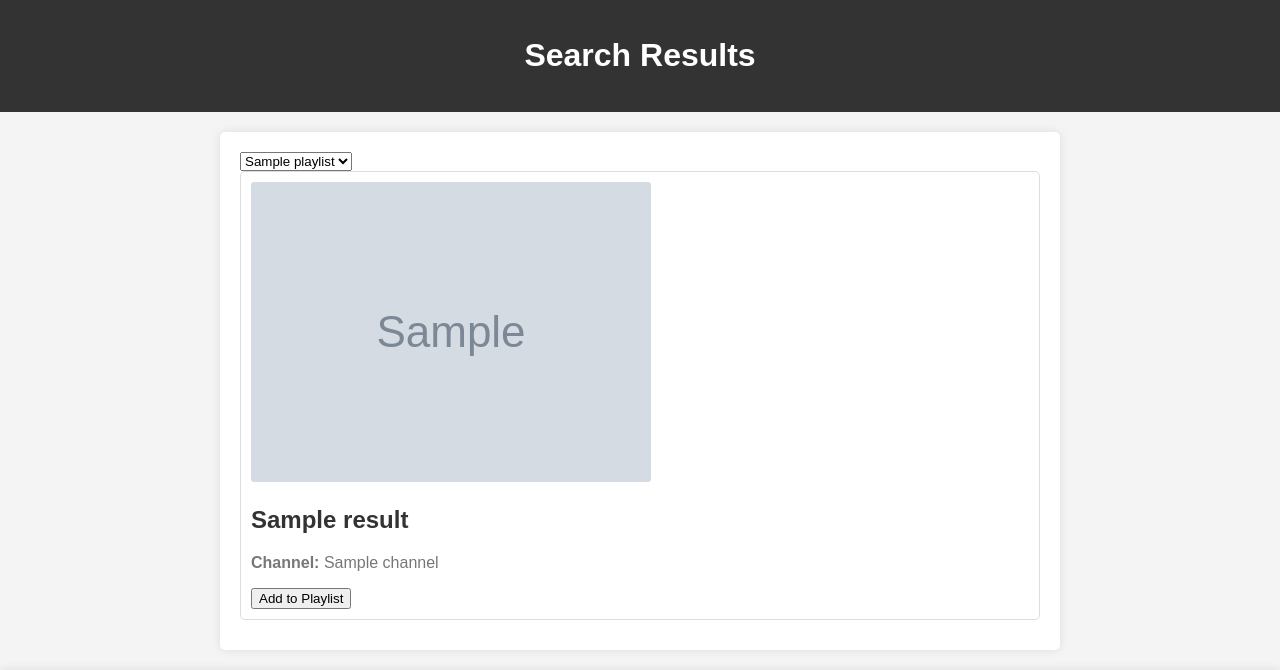
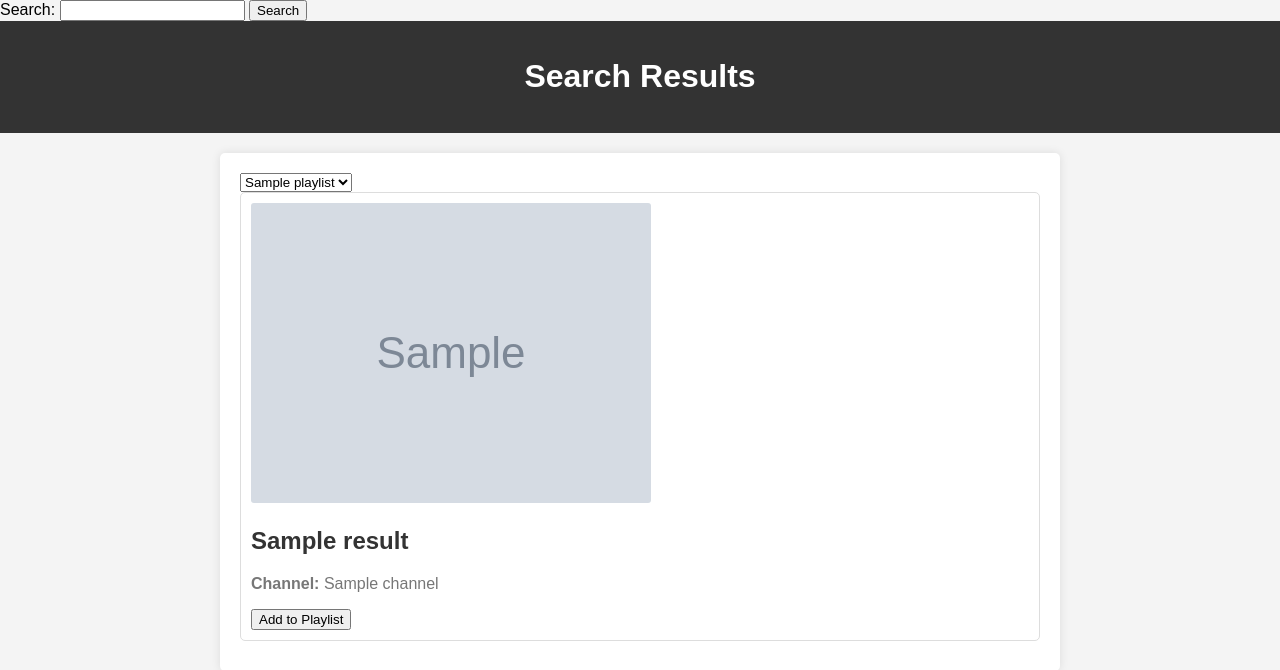
Before and after one commit to DWAA1660/WavifyFrontend, a Flask app: template templates/search.html in a window 1280 px wide. Shown: the top 670 px of the page. Run offline with Flask 3, Linux system fonts and the light colour scheme; the template is opened without the code that fills it: most values are stand-ins (such as "Sample title", 1, 10 or a date in 2020); grey boxes marked "Sample" are stand-in pictures; parts of the project's set-up code (start-up, migrations or seed data) failed here and were passed over.

Commit message:
added permenent search

```diff
--- a/templates/search.html
+++ b/templates/search.html
@@ -115,6 +115,11 @@
             <button type="submit">Search</button>
         </form>
     {% else %}
+    <form action="/search" method="post">
+        <label for="search_query">Search:</label>
+        <input type="text" id="search_query" name="search_query" required>
+        <button type="submit">Search</button>
+    </form>
         <header>
             <h1>Search Results</h1>
         </header>
```
